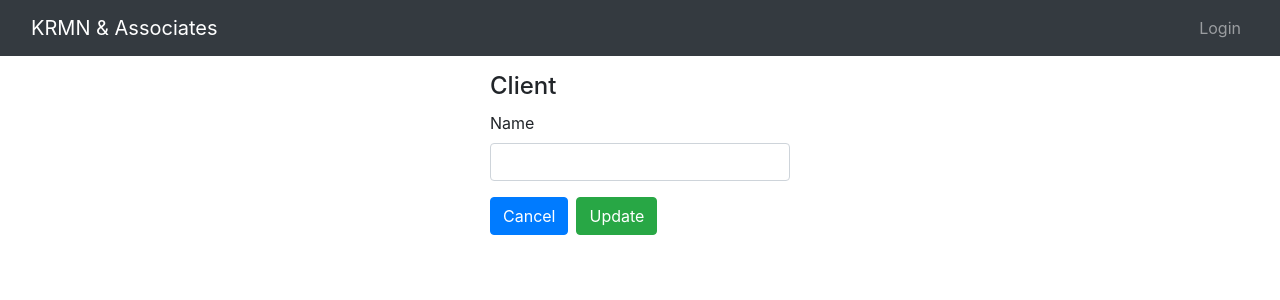
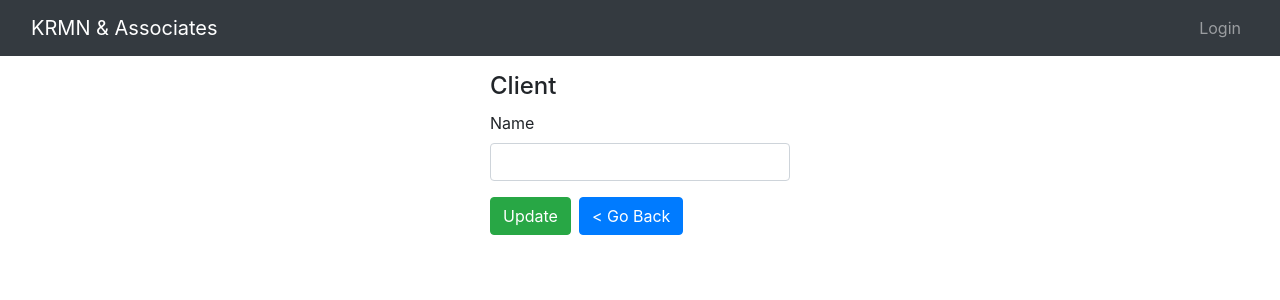
Before and after one commit to SrikanthNS/krmn-ui, a React app: page /clients/1 in a window 1280 px wide. Shown: the top 300 px of the page. Built offline with nearby package versions, Linux system fonts and the light colour scheme; no server answers.

Commit message:
UI changes

```diff
--- a/public/index.html
+++ b/public/index.html
@@ -32,11 +32,12 @@
     crossorigin="anonymous"></script>
   <script>
     function myFunction() {
-      const navLinks = document.querySelectorAll('.nav-item')
-      const menuToggle = document.getElementById('collapsibleNavbar')
+      const navLinks = document.querySelectorAll('.dropdown-item')
+      const menuToggle = document.getElementById('navbarSupportedContent')
       console.log("🚀 ~ file: index.html ~ line 34 ~ menuToggle", menuToggle)
-      const bsCollapse = new bootstrap.Collapse(menuToggle)
+      const bsCollapse = new bootstrap.Collapse(menuToggle);
       navLinks.forEach((l) => {
+        console.log("🚀 ~ file: index.html ~ line 40 ~ navLinks.forEach ~ l", l)
         l.addEventListener('click', () => { bsCollapse.toggle() })
       })
     }
--- a/src/components/clients/Client.js
+++ b/src/components/clients/Client.js
@@ -46,7 +46,7 @@ const Client = (props) => {
 
     const removeClient = () => {
         props.history.push("/clientList");
-        window.location.reload();
+
         // dispatch(deleteClient({ id: currentClient.id }))
         //     .unwrap()
         //     .then(() => {
@@ -59,6 +59,7 @@ const Client = (props) => {
 
     return (
         <div>
+
             {currentClient && (
                 <div className="edit-form">
                     <h4>Client</h4>
@@ -76,16 +77,15 @@ const Client = (props) => {
                         </div>
                     </form>
 
-                    <button className="btn btn-md btn-primary mr-2" onClick={removeClient}>
-                        Cancel
-                    </button>
-
                     <button
                         type="submit"
                         className="btn btn-md mr-2 btn-success"
                         onClick={updateContent}
                     >
                         Update
+                    </button>
+                    <button className="btn btn-md btn-primary mr-2" onClick={removeClient}>
+                        {`< Go Back`}
                     </button>
                     <p>{message}</p>
                 </div>
--- a/src/components/clients/ClientList.js
+++ b/src/components/clients/ClientList.js
@@ -1,4 +1,3 @@
-import moment from 'moment';
 import React, { useCallback, useEffect, useState } from "react";
 import { useDispatch, useSelector } from "react-redux";
 import { Link } from "react-router-dom";
--- a/src/http-common.js
+++ b/src/http-common.js
@@ -1,7 +1,7 @@
 import axios from "axios";
 
 export default axios.create({
-    baseURL: process.env.REACT_APP_API_BASE_URL || 'http://localhost:6868/api',
+    baseURL: 'http://krmn.herokuapp.com/api',
     headers: {
         "Content-type": "application/json"
     }
```
